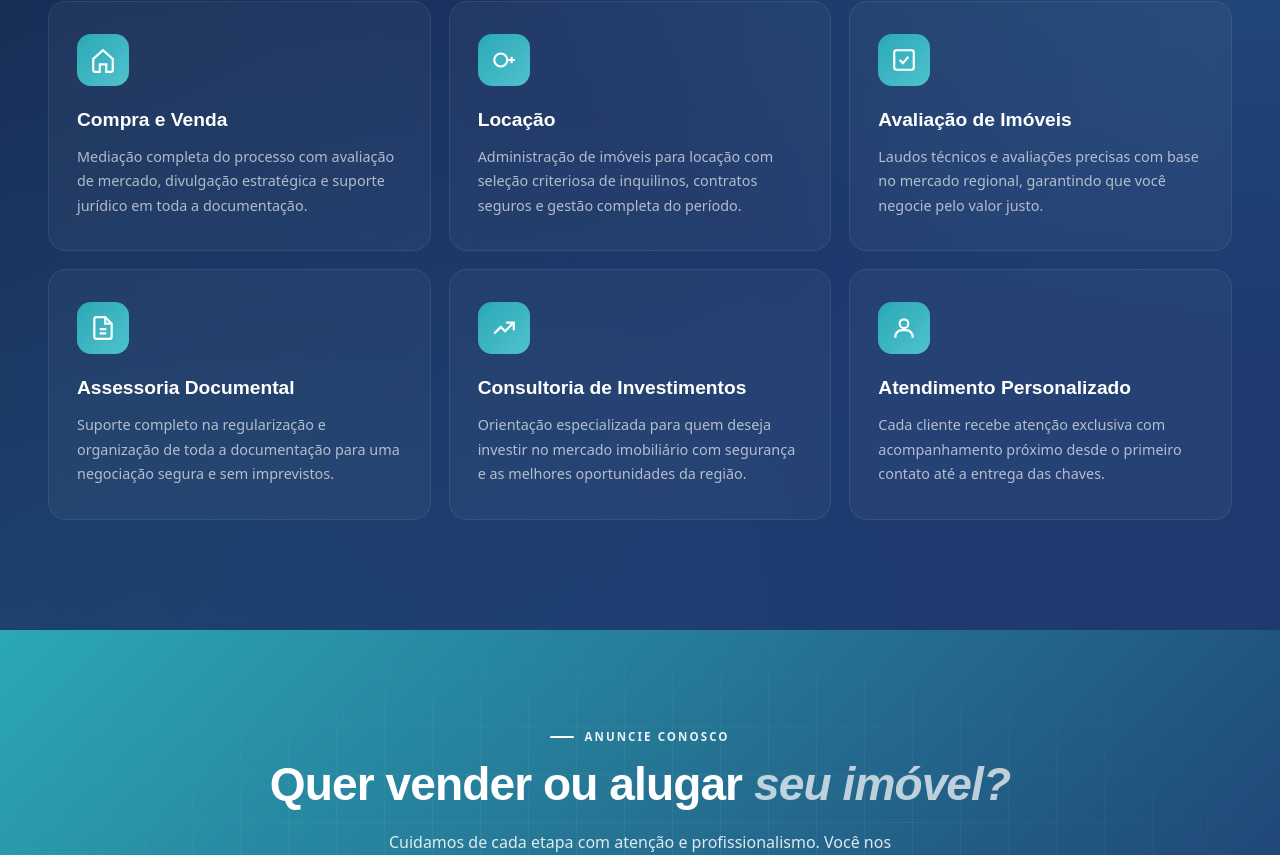
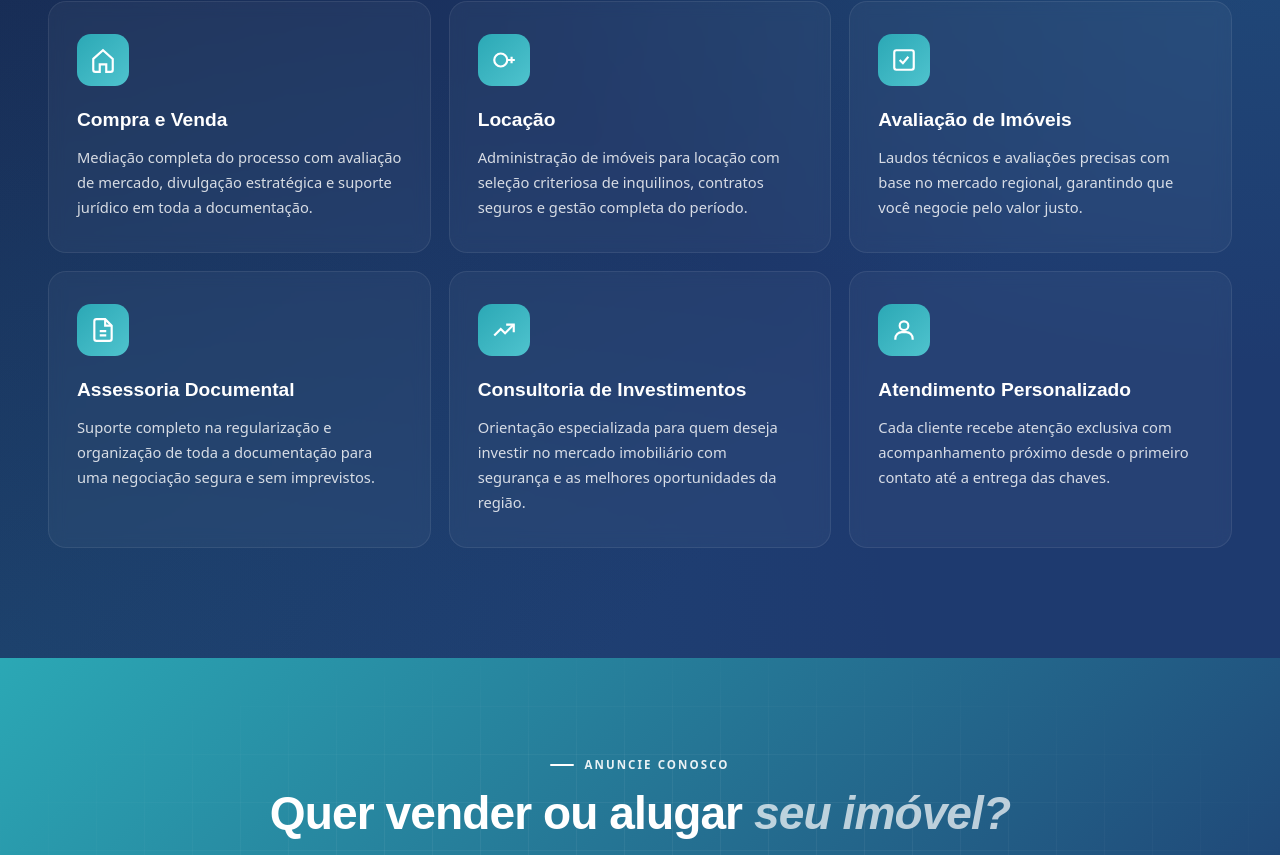
Before and after one commit to AndreluisdotTI/web-opener-buddy, a React (Vite) app: page / in a window 1280 px wide. Shown: the part 4075-4930 px from the top of the page. Built offline with nearby package versions, Linux system fonts and the light colour scheme.

Commit message:
Changes
Co-authored-by: AndreluisdotTI <171448302+AndreluisdotTI@users.noreply.github.com>

```diff
--- a/src/mariani.css
+++ b/src/mariani.css
@@ -488,7 +488,7 @@
     }
     .servico-icon svg { width: 26px; height: 26px; }
     .servico h3 { font-family: 'Plus Jakarta Sans', sans-serif; font-size: 1.2rem; font-weight: 700; color: var(--white); margin-bottom: 10px; }
-    .servico p { font-size: .9rem; line-height: 1.7; color: rgba(255,255,255,.65); }
+    .servico p { font-size: .92rem; line-height: 1.7; color: rgba(255,255,255,.82); }
 
     /* ------------ CTA BANNER ------------ */
     .cta-banner {
```
